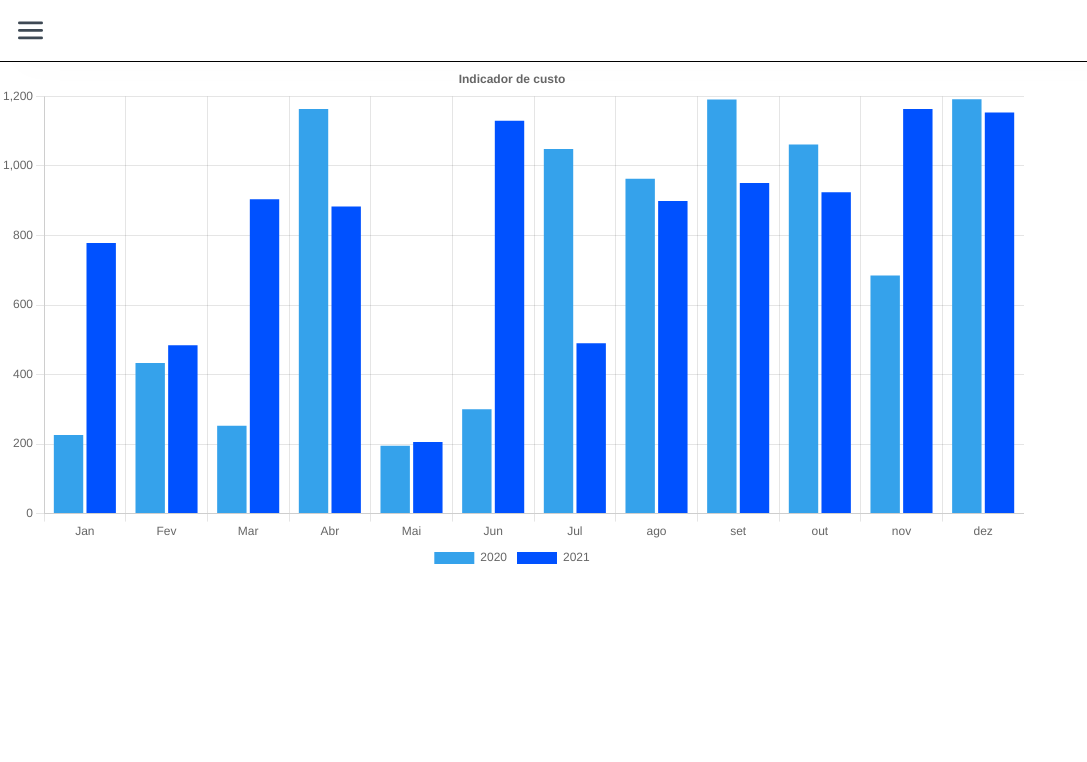
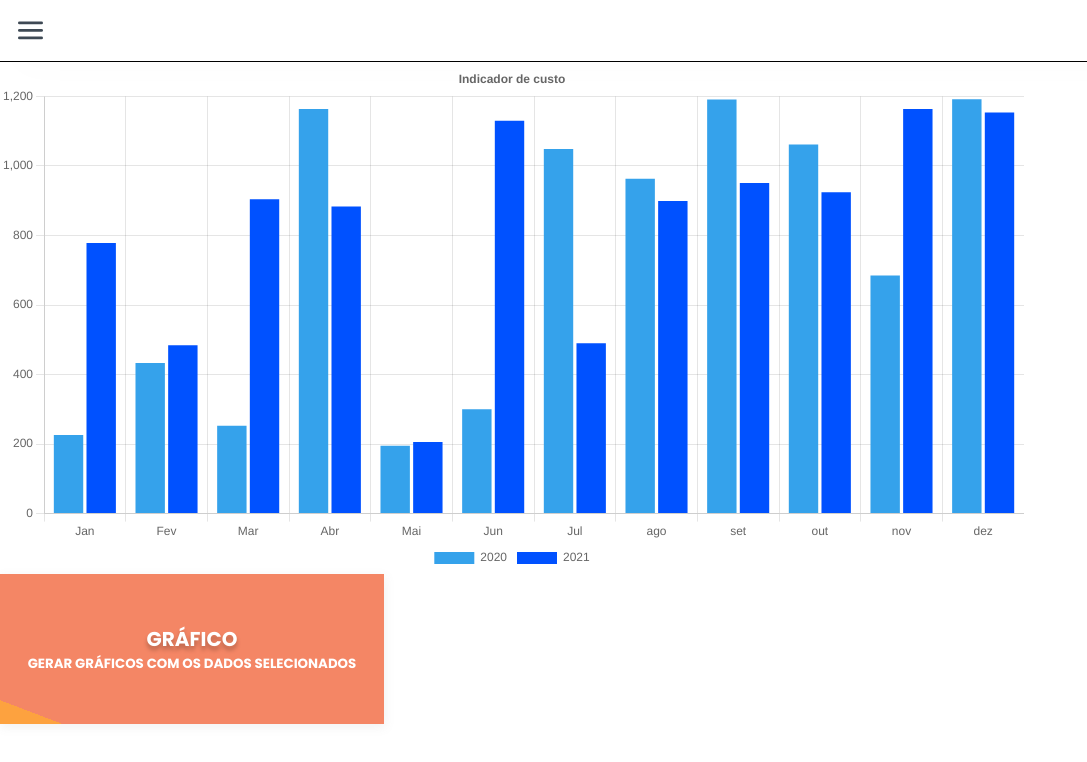
Before and after one commit to giulianopaschoalino/smart-front, a Next.js app: page /areaTest in a window 1280 px wide. Shown: the top 762 px of the page, without its empty margins (0-1087 px from the left). Built offline with nearby package versions, Linux system fonts and the light colour scheme.

Commit message:
:sparkles: add button with gradient feature

```diff
--- a/pages/areaTest.tsx
+++ b/pages/areaTest.tsx
@@ -1,9 +1,13 @@
 import React from 'react'
 import BasicButton from '../src/components/buttons/basicButton/BasicButton'
+import GradientButton from '../src/components/buttons/gradientButton/GradientButton'
 import Graph from '../src/components/graph/Chart'
 
 export default function areaTest() {
   return (
-    <Graph title='Indicador de custo' />
+    <>
+      <Graph title='Indicador de custo' />
+      <GradientButton title='GRÁFICO' description='Gerar gráficos com os dados selecionados' orange />
+    </>
   )
 }
--- /dev/null
+++ b/src/components/buttons/gradientButton/GradientButton.tsx
@@ -0,0 +1,19 @@
+import React from 'react'
+import { GradientButtonView } from './GradientButtonView'
+
+interface GradientButtonInterface {
+  title: string,
+  description: string
+  orange?: undefined | null | boolean,
+  purple?: undefined | null | boolean,
+  green?: undefined | null | boolean
+}
+
+export default function GradientButton({ title, description, orange, purple, green }: GradientButtonInterface) {
+  return (
+    <GradientButtonView color={orange? 'orange' : purple? 'purple' : green? 'green' : 'orange' } >
+      <p>{title}</p>
+      <p>{description}</p>
+    </GradientButtonView>
+  )
+}
--- /dev/null
+++ b/src/components/buttons/gradientButton/GradientButtonView.ts
@@ -0,0 +1,55 @@
+import styled from "styled-components";
+
+export const GradientButtonView = styled.button`
+  display: flex;
+  justify-content: center;
+  align-items: center;
+
+  flex-direction: column;
+
+  width: 30%;
+  height: 150px;
+
+  font-family: 'Poppins';
+
+  color: #FFFFFF;
+
+  background: ${ props => props.color==='orange'?
+  'linear-gradient(200.86deg, #F48665 8.03%, #F48665 91.97%, #FDA23F 91.97%), #FFFFFF'
+  :
+  props.color === 'purple'?
+  'linear-gradient(200.69deg, #9A56FF 8.53%, #D78AFD 91.47%), #FFFFFF'
+  :
+  'linear-gradient(200.69deg, #23BDB8 8.53%, #43E794 91.47%), #FFFFFF'
+  };
+
+  box-shadow: 0.5px 3px 10px rgba(119, 119, 119, 0.1);
+
+  border-style: none;
+
+  cursor: pointer;
+
+  * {
+    margin: 0;
+    padding: 0;
+  }
+
+  p {
+    :first-child {
+      font-family: 'Poppins';
+      font-style: normal;
+      font-weight: 700;
+      font-size: calc(20px);
+
+      text-shadow: 0px 4px 4px rgba(0, 0, 0, 0.25);
+    }
+    :last-child {
+      font-family: 'Poppins';
+      font-style: normal;
+      font-weight: 700;
+      font-size: 12;
+
+      text-transform: uppercase;
+    }
+  }
+`
```
